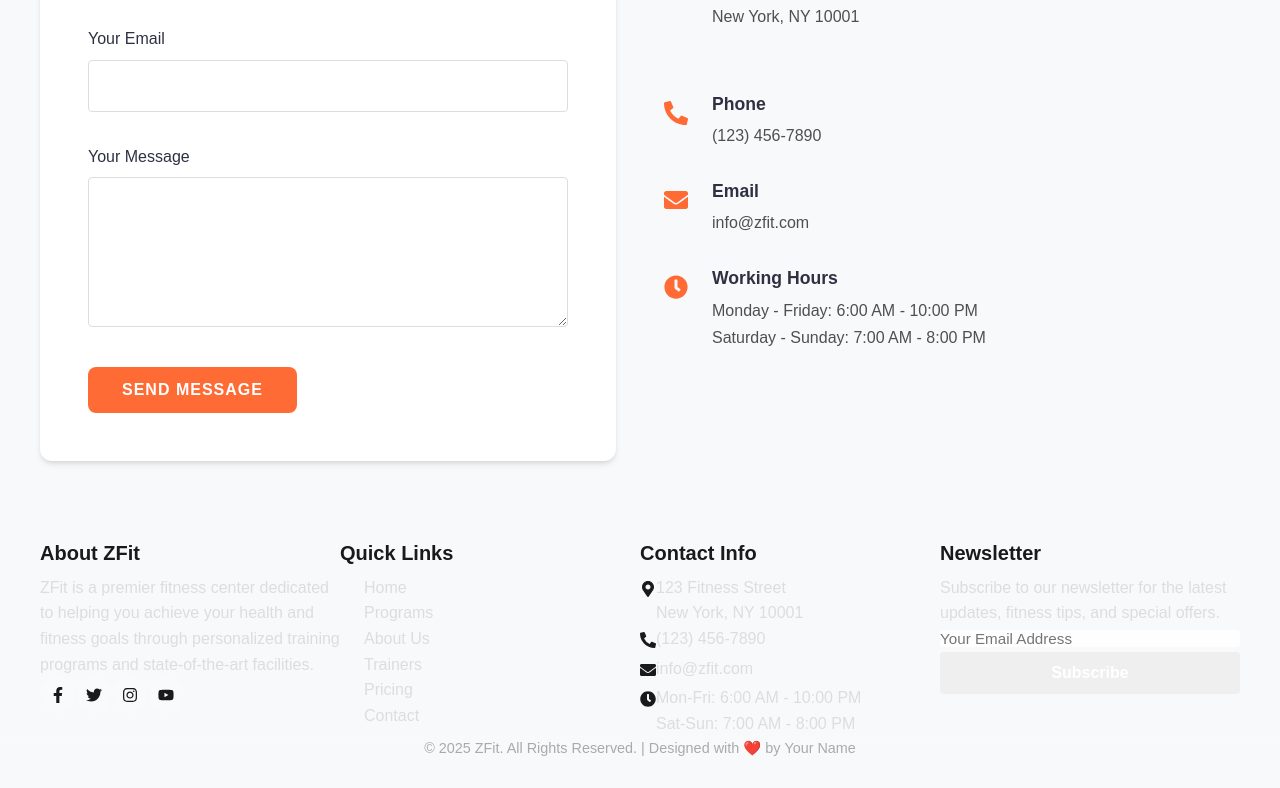
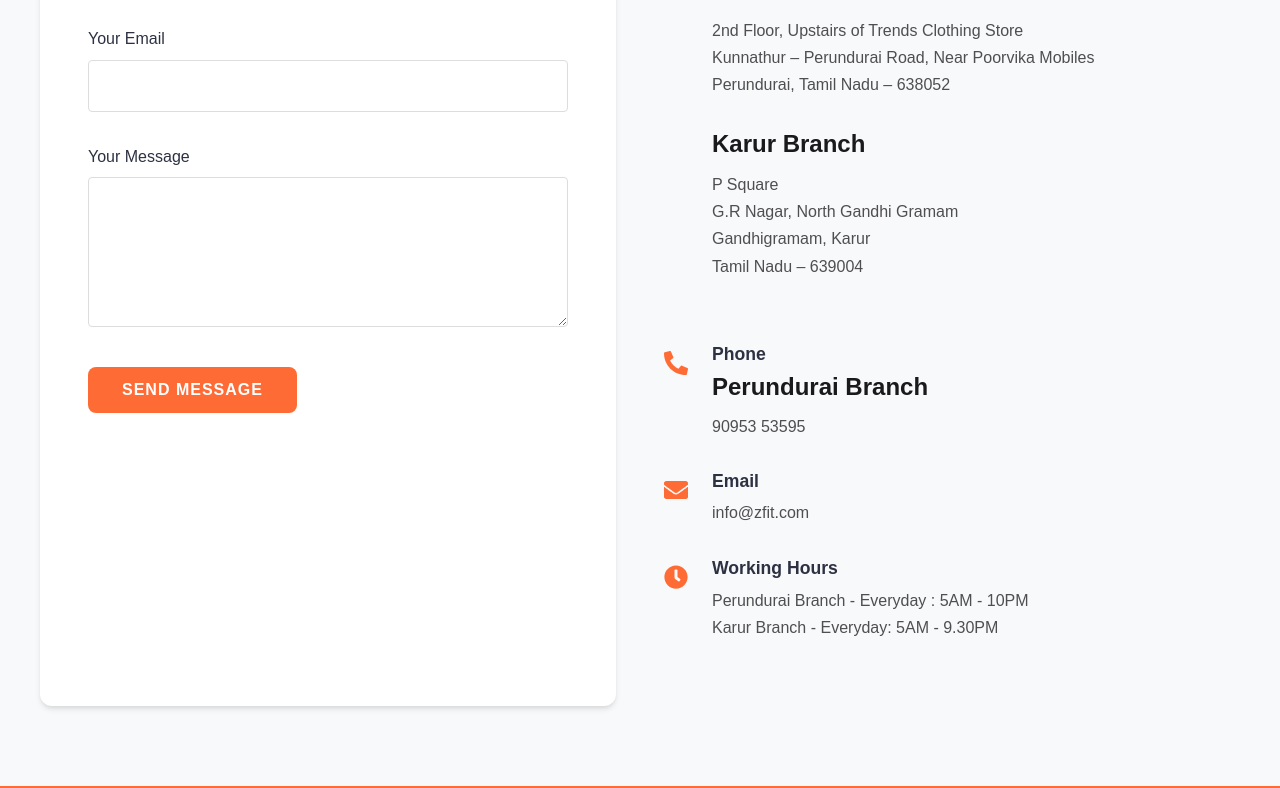
Before and after one commit to Rohit-reader/ZFit-website, a React (Vite) app: page / in a window 1280 px wide. Shown: the part 3032-3820 px from the top of the page. Before the commit the page ends 3792 px from the top, so only its background shows below. Built offline with nearby package versions, Linux system fonts and the light colour scheme.

Commit message:
Good UI, improved footer

```diff
--- a/src/components/Contact.jsx
+++ b/src/components/Contact.jsx
@@ -160,8 +160,11 @@ const Contact = () => {
                   <FaMapMarkerAlt />
                 </div>
                 <div className="content">
-                  <h4>Our Location</h4>
-                  <p>123 Fitness Street<br />New York, NY 10001</p>
+                  <h4>Our Locations</h4>
+                  <h2>Perundurai Branch</h2>
+                  <p>2nd Floor, Upstairs of Trends Clothing Store<br />Kunnathur – Perundurai Road, Near Poorvika Mobiles<br/>Perundurai, Tamil Nadu – 638052</p>
+                  <h2>Karur Branch</h2>
+                  <p>P Square<br/>G.R Nagar, North Gandhi Gramam<br/>Gandhigramam, Karur<br/>Tamil Nadu – 639004</p>
                 </div>
               </div>
 
@@ -171,7 +174,8 @@ const Contact = () => {
                 </div>
                 <div className="content">
                   <h4>Phone</h4>
-                  <a href="tel:+1234567890">(123) 456-7890</a>
+                  <h2>Perundurai Branch</h2>
+                  <a href="tel:+90953 53595">90953 53595</a>
                 </div>
               </div>
 
@@ -191,8 +195,7 @@ const Contact = () => {
                 </div>
                 <div className="content">
                   <h4>Working Hours</h4>
-                  <p>Monday - Friday: 6:00 AM - 10:00 PM<br />
-                  Saturday - Sunday: 7:00 AM - 8:00 PM</p>
+                  <p>Perundurai Branch - Everyday : 5AM - 10PM <br/> Karur Branch - Everyday: 5AM - 9.30PM</p>
                 </div>
               </div>
             </div>
--- a/src/components/Footer.jsx
+++ b/src/components/Footer.jsx
@@ -2,166 +2,130 @@
 import { css, useTheme } from '@emotion/react';
 import { FaFacebookF, FaTwitter, FaInstagram, FaYoutube, FaMapMarkerAlt, FaPhoneAlt, FaEnvelope, FaClock } from 'react-icons/fa';
 
-const footerStyles = css`
-  background-color: ${props => props.theme.colors.secondary};
-  color: ${props => props.theme.colors.light};
-  padding: ${props => props.theme.spacing(8)} ${props => props.theme.spacing(4)} ${props => props.theme.spacing(2)};
+const footerStyles = theme => css`
+  background: linear-gradient(135deg, #0d0d0d, #1a1a1a);
+  color: #f5f5f5;
+  padding: ${theme.spacing(8)} ${theme.spacing(4)};
+  border-top: 2px solid ${theme.colors.primary};
+  display: flex;
+  flex-direction: column;
 `;
 
-const containerStyles = css`
+const containerStyles = theme => css`
   max-width: 1200px;
   margin: 0 auto;
   display: grid;
   grid-template-columns: repeat(auto-fit, minmax(250px, 1fr));
-  gap: ${props => props.theme.spacing(6)};
-  margin-bottom: ${props => props.theme.spacing(6)};
+  gap: ${theme.spacing(6)};
+  margin-bottom: ${theme.spacing(6)};
 `;
 
-const footerSection = css`
+const footerSection = theme => css`
   h3 {
-    color: ${props => props.theme.colors.primary};
-    font-size: 1.25rem;
-    margin-bottom: ${props => props.theme.spacing(3)};
-    position: relative;
-    padding-bottom: ${props => props.theme.spacing(1)};
-
-    &::after {
-      content: '';
-      position: absolute;
-      left: 0;
-      bottom: 0;
-      width: 50px;
-      height: 2px;
-      background: ${props => props.theme.colors.primary};
-    }
+    color: ${theme.colors.primary};
+    font-size: 1.4rem;
+    margin-bottom: ${theme.spacing(3)};
+    font-weight: 600;
   }
 
   p {
-    color: #ddd;
-    margin-bottom: ${props => props.theme.spacing(2)};
-    line-height: 1.6;
+    margin-bottom: ${theme.spacing(2)};
+    line-height: 1.7;
+    color: #ccc;
   }
 `;
 
-const contactItem = css`
+const contactItem = theme => css`
   display: flex;
-  margin-bottom: ${props => props.theme.spacing(3)};
+  margin-bottom: ${theme.spacing(3)};
+  gap: ${theme.spacing(2)};
+  align-items: flex-start;
 
   .icon {
-    color: ${props => props.theme.colors.primary};
-    margin-right: ${props => props.theme.spacing(2)};
+    color: ${theme.colors.primary};
+    font-size: 1.2rem;
     margin-top: 4px;
+    flex-shrink: 0;
+    transition: transform 0.3s ease, color 0.3s ease;
   }
 
-  .content {
-    p, a {
-      color: #ddd;
-      text-decoration: none;
-      transition: color 0.3s ease;
-      margin: 0;
+  &:hover .icon {
+    color: ${theme.colors.accent};
+    transform: scale(1.2);
+  }
 
-      &:hover {
-        color: ${props => props.theme.colors.primary};
-      }
-    }
+  .content a, .content p {
+    margin: 0;
+    color: #ddd;
+    font-size: 0.95rem;
+    text-decoration: none;
 
-    a {
-      display: block;
+    &:hover {
+      color: ${theme.colors.primary};
     }
   }
 `;
 
-const socialLinks = css`
+const socialLinks = theme => css`
   display: flex;
-  gap: ${props => props.theme.spacing(2)};
-  margin-top: ${props => props.theme.spacing(3)};
+  gap: ${theme.spacing(3)};
+  margin-top: ${theme.spacing(3)};
 
   a {
     display: flex;
     align-items: center;
     justify-content: center;
-    width: 36px;
-    height: 36px;
-    background: rgba(255, 255, 255, 0.1);
+    width: 42px;
+    height: 42px;
+    background: rgba(255, 255, 255, 0.05);
     border-radius: 50%;
-    color: ${props => props.theme.colors.light};
+    color: ${theme.colors.primary};
     transition: all 0.3s ease;
+    font-size: 1.2rem;
 
     &:hover {
-      background: ${props => props.theme.colors.primary};
-      transform: translateY(-3px);
+      background: ${theme.colors.primary};
+      color: #fff;
+      transform: translateY(-4px);
+      box-shadow: 0 6px 14px rgba(0, 0, 0, 0.3);
     }
   }
 `;
 
-const quickLinks = css`
+const quickLinks = theme => css`
   ul {
     list-style: none;
     padding: 0;
-    margin: 0;
 
     li {
-      margin-bottom: ${props => props.theme.spacing(2)};
+      margin-bottom: ${theme.spacing(2)};
 
       a {
-        color: #ddd;
+        color: #ccc;
+        font-size: 0.95rem;
         text-decoration: none;
-        transition: color 0.3s ease, padding-left: 0;
-        display: block;
+        display: inline-block;
+        position: relative;
+        transition: color 0.3s ease, transform 0.2s ease;
 
         &:hover {
-          color: ${props => props.theme.colors.primary};
-          padding-left: 8px;
-        }
-
-        &::before {
-          content: '→';
-          color: ${props => props.theme.colors.primary};
-          margin-right: 8px;
-          opacity: 0;
-          transition: opacity 0.3s ease, margin-right 0.3s ease;
-        }
-
-        &:hover::before {
-          opacity: 1;
-          margin-right: 5px;
+          color: ${theme.colors.primary};
+          transform: translateX(5px);
         }
       }
     }
   }
 `;
 
-const newsletterForm = css`
-  .form-group {
-    margin-bottom: ${props => props.theme.spacing(3)};
-
-    input {
-      width: 100%;
-      padding: ${props => props.theme.spacing(2)};
-      border: none;
-      border-radius: 4px;
-      background: rgba(255, 255, 255, 0.9);
-      font-family: inherit;
-      font-size: 0.95rem;
-
-      &:focus {
-        outline: none;
-        box-shadow: 0 0 0 2px ${props => props.theme.colors.primary};
-      }
-    }
-  }
-`;
-
-const copyright = css`
+const copyright = theme => css`
   text-align: center;
-  padding-top: ${props => props.theme.spacing(4)};
+  padding-top: ${theme.spacing(4)};
   border-top: 1px solid rgba(255, 255, 255, 0.1);
   color: #aaa;
-  font-size: 0.9rem;
+  font-size: 0.85rem;
 
   a {
-    color: ${props => props.theme.colors.primary};
-    text-decoration: none;
+    color: ${theme.colors.primary};
     font-weight: 500;
 
     &:hover {
@@ -175,20 +139,20 @@ const Footer = () => {
   const currentYear = new Date().getFullYear();
 
   return (
-    <footer css={footerStyles}>
-      <div css={containerStyles}>
-        <div css={footerSection}>
+    <footer css={footerStyles(theme)}>
+      <div css={containerStyles(theme)}>
+        <div css={footerSection(theme)}>
           <h3>About ZFit</h3>
-          <p>ZFit is a premier fitness center dedicated to helping you achieve your health and fitness goals through personalized training programs and state-of-the-art facilities.</p>
-          <div css={socialLinks}>
-            <a href="#" aria-label="Facebook"><FaFacebookF /></a>
-            <a href="#" aria-label="Twitter"><FaTwitter /></a>
-            <a href="#" aria-label="Instagram"><FaInstagram /></a>
-            <a href="#" aria-label="YouTube"><FaYoutube /></a>
+          <p>ZFit is your ultimate fitness destination with expert trainers, world-class equipment, and a community that motivates you every day.</p>
+          <div css={socialLinks(theme)}>
+            <a href="#"><FaFacebookF /></a>
+            <a href="#"><FaTwitter /></a>
+            <a href="#"><FaInstagram /></a>
+            <a href="#"><FaYoutube /></a>
           </div>
         </div>
 
-        <div css={[footerSection, quickLinks]}>
+        <div css={[footerSection(theme), quickLinks(theme)]}>
           <h3>Quick Links</h3>
           <ul>
             <li><a href="#home">Home</a></li>
@@ -200,70 +164,36 @@ const Footer = () => {
           </ul>
         </div>
 
-        <div css={footerSection}>
+        <div css={footerSection(theme)}>
           <h3>Contact Info</h3>
-          <div css={contactItem}>
+          <div css={contactItem(theme)}>
             <div className="icon"><FaMapMarkerAlt /></div>
             <div className="content">
-              <p>123 Fitness Street<br />New York, NY 10001</p>
+            <h2>Perundurai Branch</h2>
+                <p>2nd Floor, Upstairs of Trends Clothing Store<br />Kunnathur – Perundurai Road, Near Poorvika Mobiles<br/>Perundurai, Tamil Nadu – 638052</p><br/>
+                <h2>Karur Branch</h2>
+                <p>P Square<br/>G.R Nagar, North Gandhi Gramam<br/>Gandhigramam, Karur<br/>Tamil Nadu – 639004</p>
             </div>
           </div>
-          <div css={contactItem}>
+          <div css={contactItem(theme)}>
             <div className="icon"><FaPhoneAlt /></div>
             <div className="content">
-              <a href="tel:+1234567890">(123) 456-7890</a>
+            <h2>Perundurai Branch</h2>
+            <a href="tel:+90953 53595">90953 53595</a>
             </div>
           </div>
-          <div css={contactItem}>
+          <div css={contactItem(theme)}>
             <div className="icon"><FaEnvelope /></div>
-            <div className="content">
-              <a href="mailto:info@zfit.com">info@zfit.com</a>
-            </div>
+            <div className="content"><a href="mailto:info@zfit.com">info@zfit.com</a></div>
           </div>
-          <div css={contactItem}>
+          <div css={contactItem(theme)}>
             <div className="icon"><FaClock /></div>
-            <div className="content">
-              <p>Mon-Fri: 6:00 AM - 10:00 PM<br />
-              Sat-Sun: 7:00 AM - 8:00 PM</p>
-            </div>
-          </div>
-        </div>
-
-        <div css={footerSection}>
-          <h3>Newsletter</h3>
-          <p>Subscribe to our newsletter for the latest updates, fitness tips, and special offers.</p>
-          <div css={newsletterForm}>
-            <div className="form-group">
-              <input type="email" placeholder="Your Email Address" />
-            </div>
-            <button
-              type="button"
-              css={{
-                width: '100%',
-                padding: '12px 24px',
-                backgroundColor: props => props.theme.colors.primary,
-                color: 'white',
-                border: 'none',
-                borderRadius: '4px',
-                cursor: 'pointer',
-                fontSize: '1rem',
-                fontWeight: 600,
-                transition: 'all 0.3s ease',
-                '&:hover': {
-                  backgroundColor: props => props.theme.colors.accent,
-                  transform: 'translateY(-2px)'
-                }
-              }}
-            >
-              Subscribe
-            </button>
+            <div className="content"><p>Perundurai Branch - Everyday : 5AM - 10PM <br/>Karur Branch - Everyday: 5AM - 9.30PM</p></div>
           </div>
         </div>
       </div>
 
-      <div css={copyright}>
-        <p>&copy; {currentYear} ZFit. All Rights Reserved. | Designed with ❤️ by <a href="#">Your Name</a></p>
-      </div>
+
     </footer>
   );
 };
```
